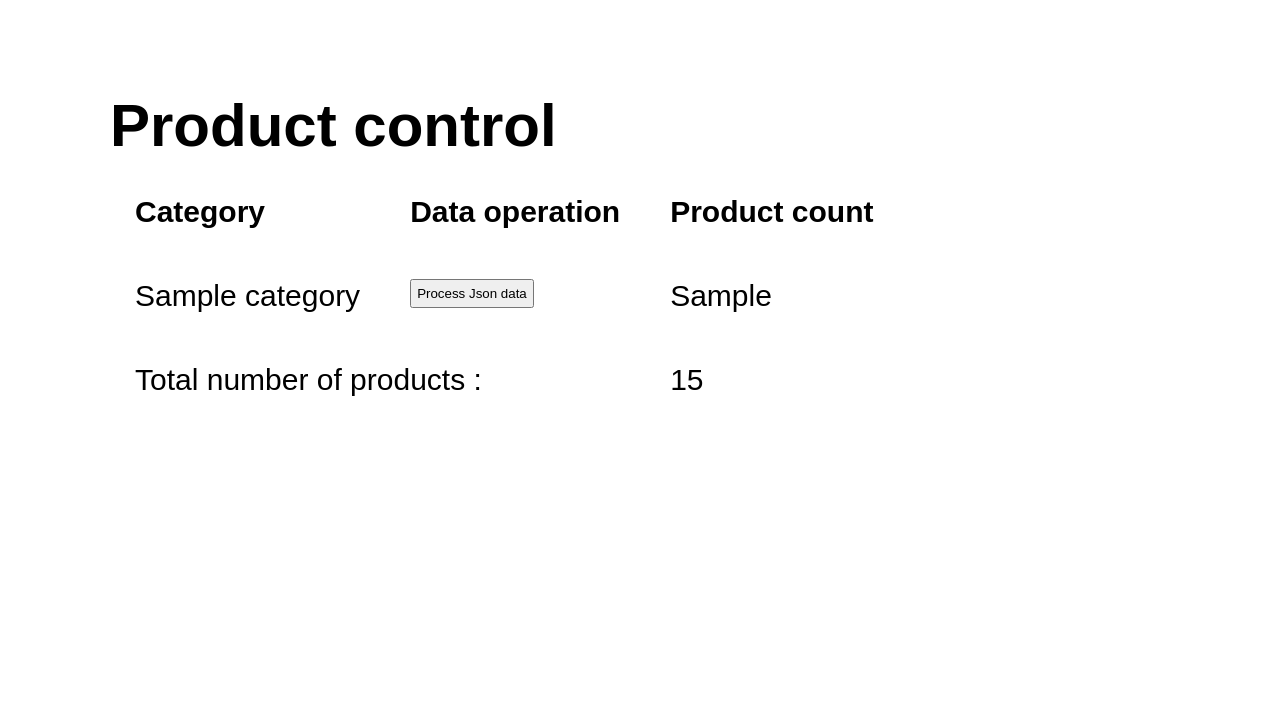
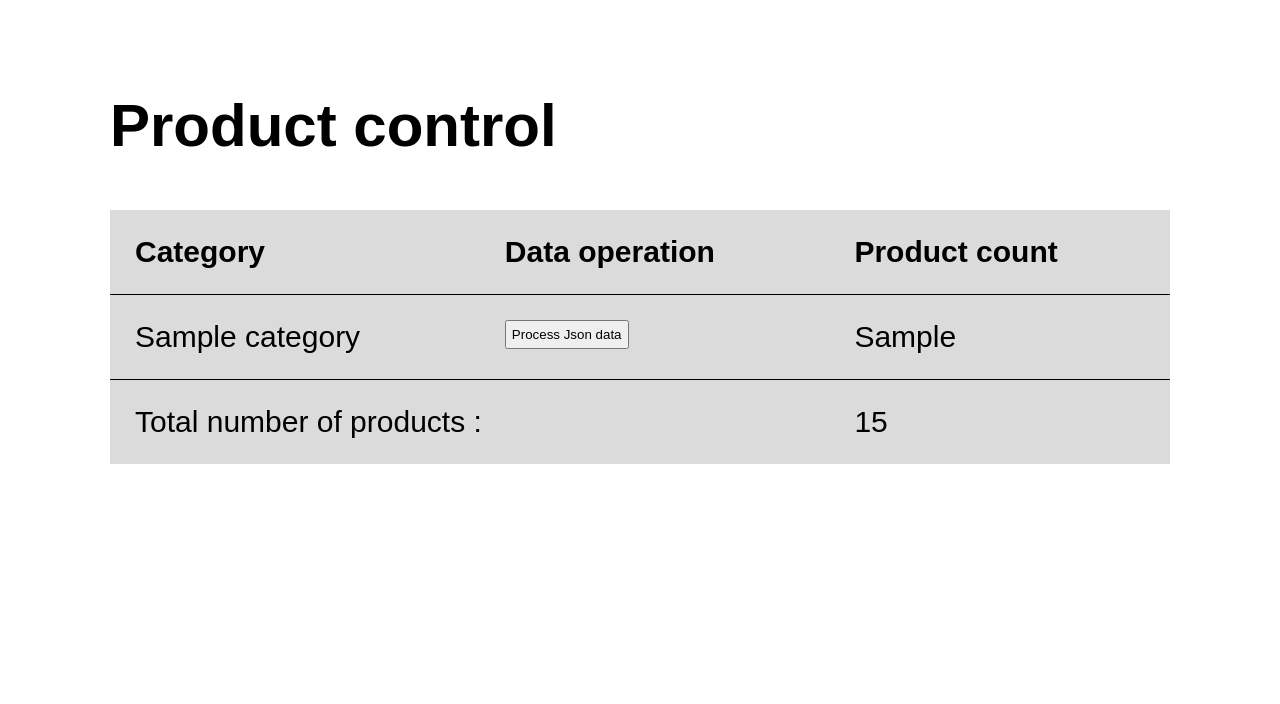
Before and after one commit to AHdev67/BangerBuilds_V2, a Symfony app: template templates/product/control.html.twig in a window 1280 px wide. Shown: the part 169-873 px from the top of the page. Run offline with Twig, Linux system fonts and the light colour scheme; the template is opened without the code that fills it: most values are stand-ins (such as "Sample title", 1, 10 or a date in 2020); style sheets or scripts are compiled from the project's sources; some libraries are stand-ins or nearby versions.

Commit message:
modified table style for cart view

```diff
--- a/assets/styles/app.css
+++ b/assets/styles/app.css
@@ -32,6 +32,7 @@ main{
 
 a{
     text-decoration: none;
+    color: black;
 }
 
 input {
@@ -227,11 +259,27 @@ nav{
     }
 
 /* --------------------------------FLASH ALERTS-------------------------------- */
+.flashes{
+    position: fixed;
+    top: 200px;
+}
+
 .flashes .success{
     background-color: rgb(110, 202, 94);
     margin: 15px;
     padding: 15px;
-    font-size: larger;
+    font-size: 30px;
+    font-weight: bold;
+    text-align: center;
+    border-radius: 7px;
+}
+
+.flashes .warning{
+    background-color: rgb(236, 75, 75);
+    margin: 15px;
+    padding: 15px;
+    font-size: 30px;
+    font-weight: bold;
     text-align: center;
     border-radius: 7px;
 }
@@ -254,15 +302,33 @@ button{
 }
 
 table{
-    background-color: inherit;
+    background-color: #dbdbdb;
     border: 1px solid;
     border-collapse: collapse;
+    margin-top: 50px;
+    margin-bottom: 50px;
+    min-width: 100%;
 }
 
 table tr td{
     background-color: inherit;
     border: 1px solid;
     padding: 5px;
+}
+
+.qtt{
+    text-align: center;
+}
+
+.total{
+    text-align: end;
+}
+
+.altSection{
+    background-color: #dbdbdb;
+    margin-top: 50px;
+    margin-bottom: 50px;
+    padding: 25px;
 }
 
 /* --------------------------------FORMS-------------------------------- */
@@ -287,6 +353,14 @@ table tr td{
     padding: 25px;
     margin-left: 15px;
     border-style: none;
+}
+
+tbody{
+    border-top: 1px solid black;
+}
+
+tfoot{
+    border-top: 1px solid black;
 }
 
 /* --------------------------------PRODUCT INFO-------------------------------- */
```
Also changed, not shown: other parts of assets/styles/app.css (+31 -0 lines).
